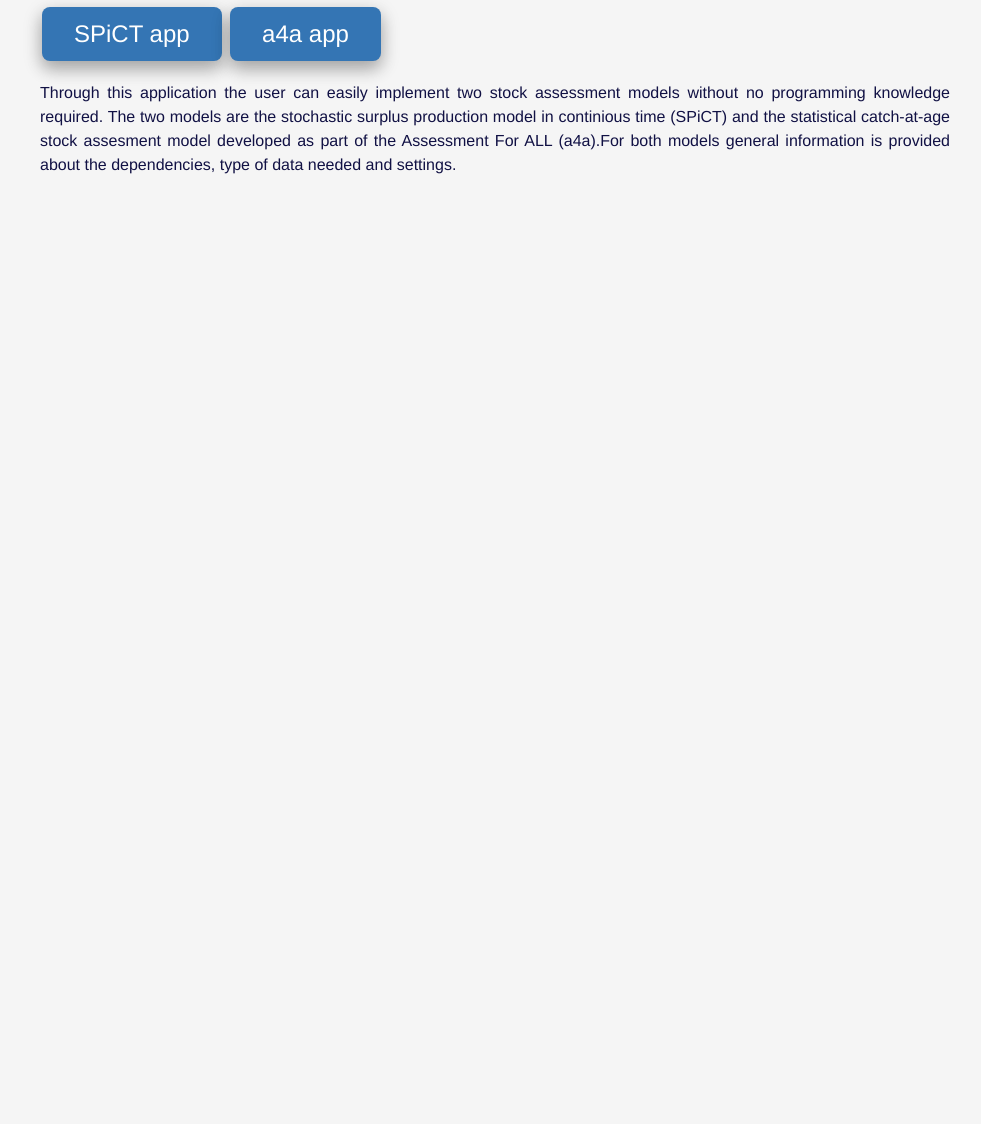
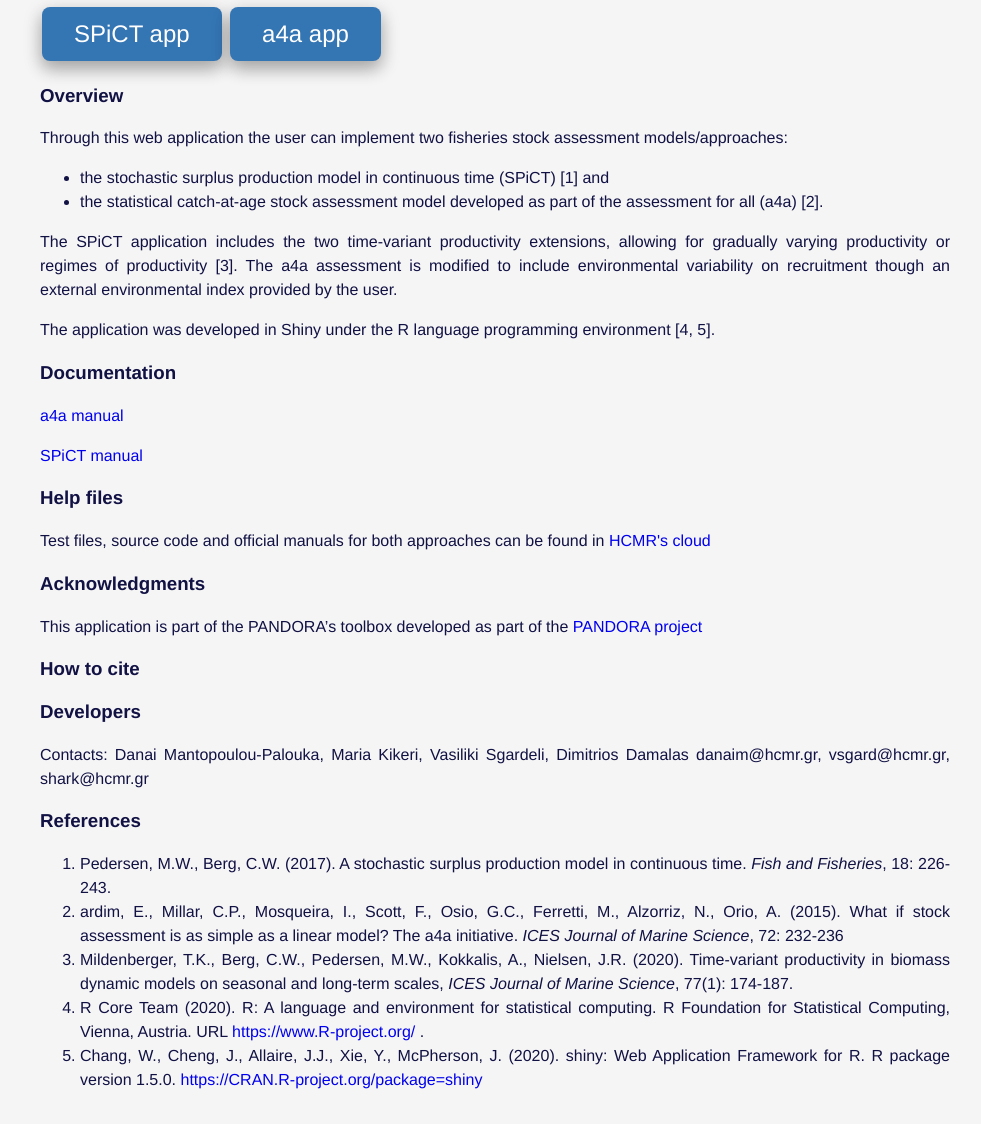
Before and after one commit to danaim/pandora, a plain HTML site: page index.html in a window 1280 px wide. Shown: the part 173-1297 px from the top of the page, without its empty margins (145-1126 px from the left). Before the commit the page ends 800 px from the top, so only its background shows below. Drawn offline with Linux system fonts and the light colour scheme.

Commit message:
update index page

```diff
--- a/index.html
+++ b/index.html
@@ -122,10 +122,50 @@
         <a href="./sample-apps/spict/" class="button">SPiCT app</a>
         <a href="./sample-apps/a4a/" class="button">a4a app</a>
 
-        <p> Through this application the user can easily implement two stock assessment models without no programming knowledge required.
-           The two models are the stochastic surplus production model in continious time  (SPiCT) and the statistical catch-at-age stock assesment
-           model developed as part of the Assessment For ALL (a4a).For both models general information is provided about the dependencies, type of data needed and settings.
-         </p>
+        <h3> Overview </h3>
+
+        <p> Through this web application the user can implement two fisheries stock assessment models/approaches: </p>
+        <ul>
+          <li> the stochastic surplus production model in continuous time (SPiCT) [1] and </li>
+          <li> the statistical catch-at-age stock assessment model developed as part of the assessment for all (a4a) [2].  </li>
+        </ul>
+        <p> The SPiCT application includes the two time-variant productivity extensions, allowing for gradually varying productivity or regimes of productivity [3].
+          The a4a assessment is modified to include environmental variability on recruitment though an external environmental index provided by the user.  </p>
+        <p> The application was developed in Shiny under the R language programming environment [4, 5].</p>
+
+        <h3> Documentation </h3>
+
+        <p><a href="https://flr-project.org/FLa4a/articles/sca.pdf">a4a manual</a></p>
+        <p><a href="https://github.com/DTUAqua/spict/raw/master/spict/inst/doc/spict_handbook.pdf ">SPiCT manual</a></p>
+
+        <h3> Help files </h3>
+
+        <p> Test files, source code and official manuals for both approaches can be found in
+          <a href="https://cloudfs.hcmr.gr/index.php/s/yRqWk0zTTOCWbZT ">HCMR's cloud</a> </p>
+
+        <h3> Acknowledgments </h3>
+
+        <p> This application is part of the PANDORA’s toolbox developed as part of the
+          <a href="https://www.pandora-fisheries-project.eu/"> PANDORA project</a> </p>
+
+        <h3> How to cite </h3>
+
+        <h3> Developers </h3>
+        <p> Contacts: Danai Mantopoulou-Palouka, Maria Kikeri, Vasiliki Sgardeli, Dimitrios Damalas danaim@hcmr.gr, vsgard@hcmr.gr, shark@hcmr.gr   </p>
+
+        <h3> References </h3>
+        <ol>
+          <li> Pedersen, M.W., Berg, C.W. (2017). A stochastic surplus production model in continuous time.
+            <em>Fish and Fisheries</em>, 18: 226-243. </li>
+          <li> ardim, E., Millar, C.P., Mosqueira, I., Scott, F., Osio, G.C., Ferretti, M., Alzorriz, N., Orio, A. (2015).
+            What if stock assessment is as simple as a linear model? The a4a initiative. <em>ICES Journal of Marine Science</em>, 72: 232-236</li>
+          <li> Mildenberger, T.K., Berg, C.W., Pedersen, M.W., Kokkalis, A., Nielsen, J.R. (2020).
+            Time-variant productivity in biomass dynamic models on seasonal and long-term scales, <em>ICES Journal of Marine Science</em>, 77(1): 174-187.</li>
+          <li>  R Core Team (2020). R: A language and environment for statistical computing. R Foundation for
+Statistical Computing, Vienna, Austria. URL <a href="https://www.R-project.org/"> https://www.R-project.org/ </a>.</li>
+          <li> Chang, W., Cheng, J., Allaire, J.J., Xie, Y., McPherson, J. (2020). shiny: Web Application
+Framework for R. R package version 1.5.0. <a href="https://CRAN.R-project.org/package=shiny">https://CRAN.R-project.org/package=shiny </a> </li>
+        </ol>
 
 
       </div>
```
